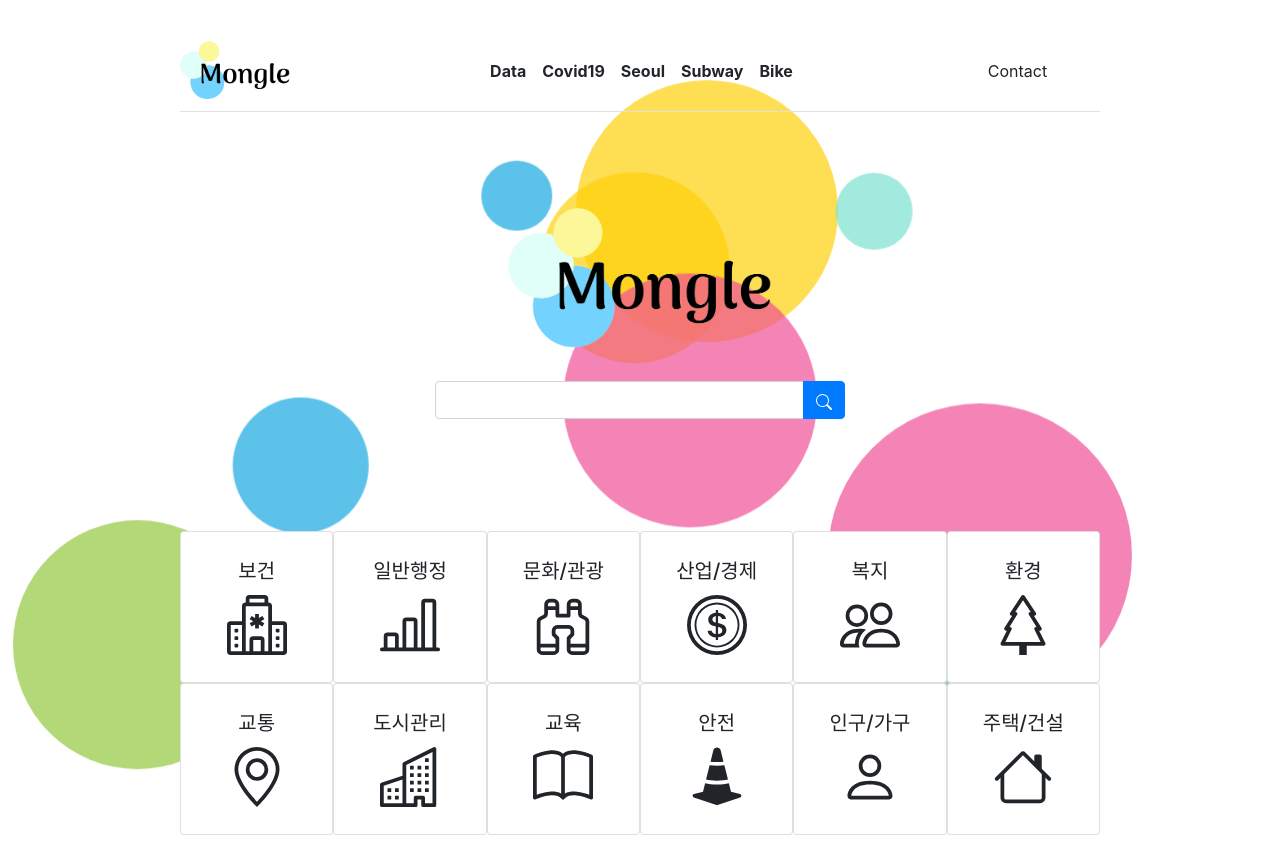
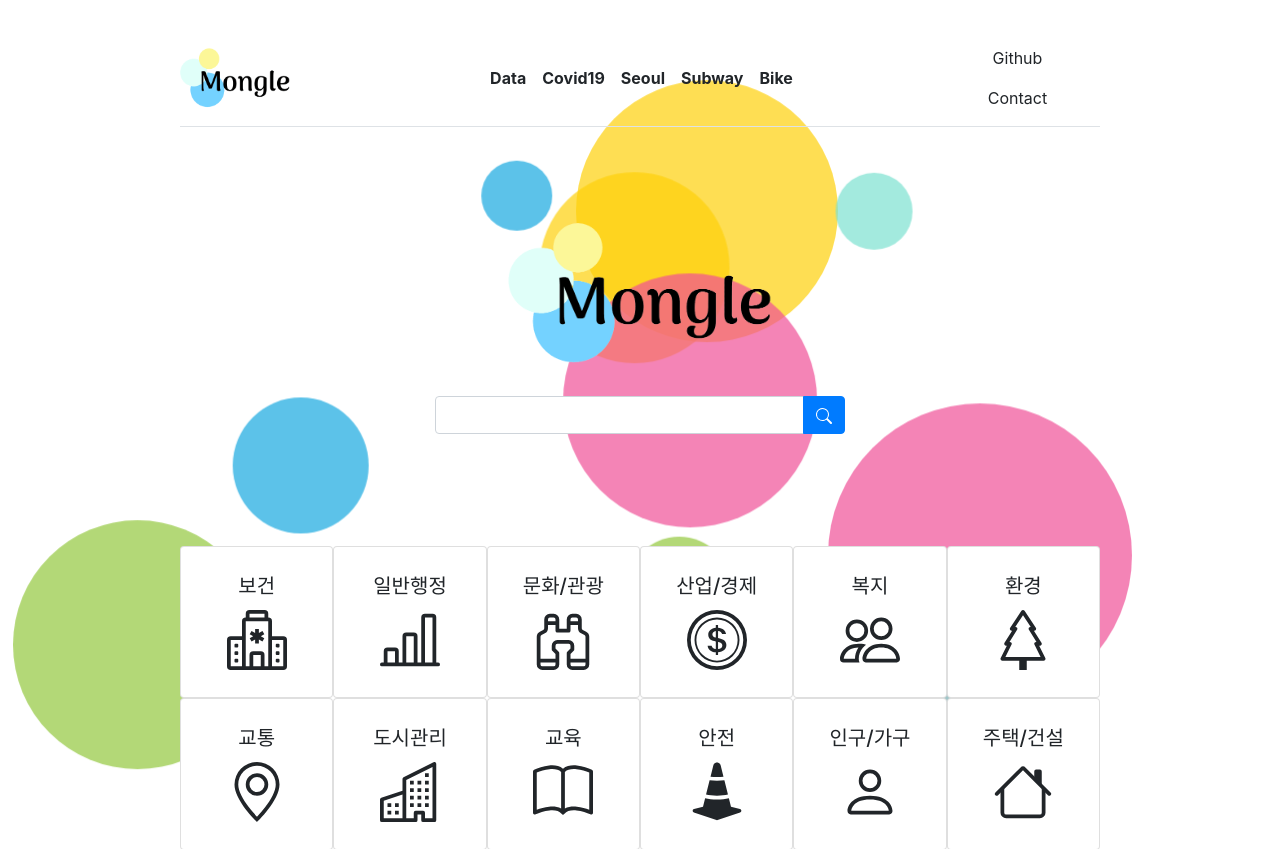
Before and after one commit to hyunmin0317/Mongle, a Django app: page / in a window 1280 px wide. Shown: the top 849 px of the page. Run offline with Django 4.2, Linux system fonts and the light colour scheme; some libraries are stand-ins or nearby versions.

Commit message:
feat: github url

```diff
--- a/templates/navbar.html
+++ b/templates/navbar.html
@@ -16,6 +16,7 @@
 
       <div style="float:right;" class="col-md-3 text-end">
           <ul class="nav col-12 col-md-auto mb-2 justify-content-center mb-md-0"  style="margin-left: 40%;">
+              <li><a class="nav-link px-2 link-dark" href="https://github.com/hyunmin0317/Mongle">Github</a></li>
               <li><a class="nav-link px-2 link-dark" href="https://mail.google.com/mail/?view=cm&amp;fs=1&amp;to=wy.jung@mongta.co.kr">Contact</a></li>
           </ul>
       </div>
```
